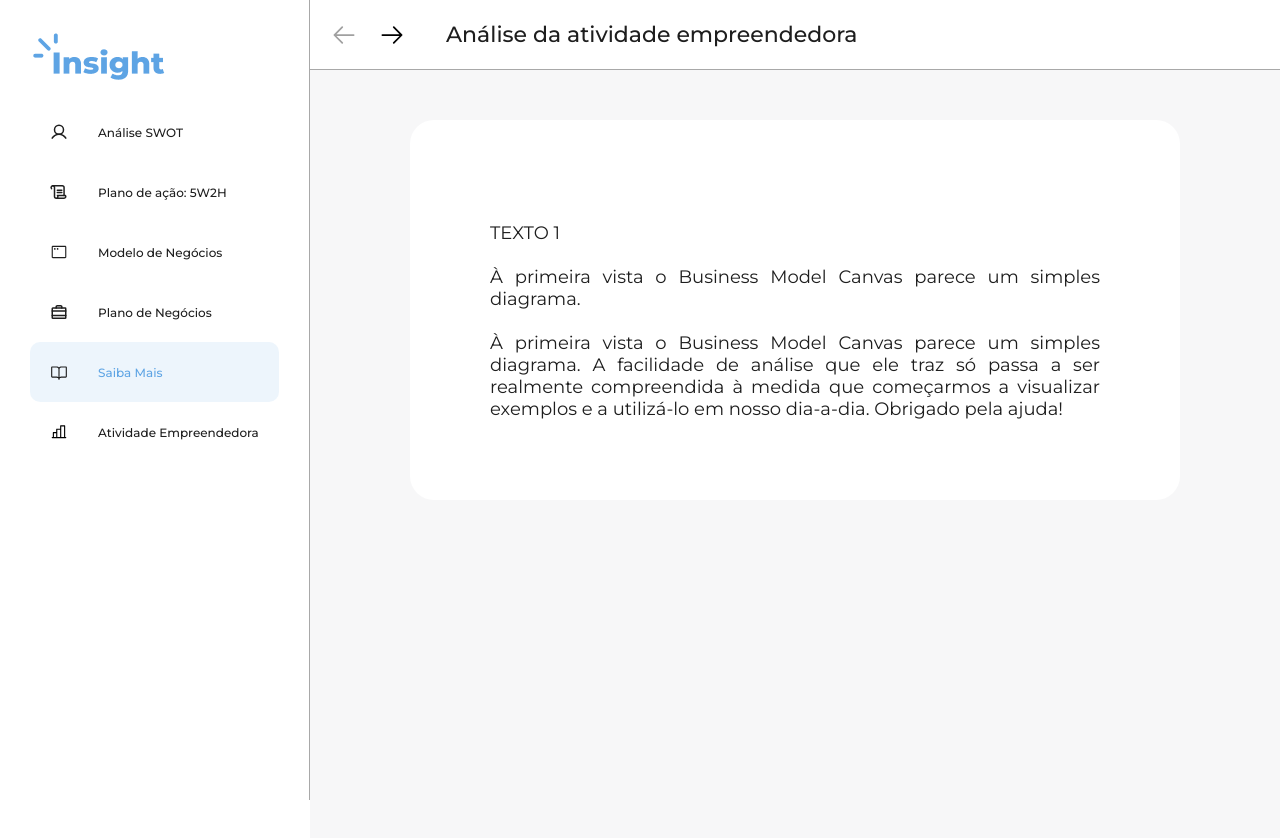
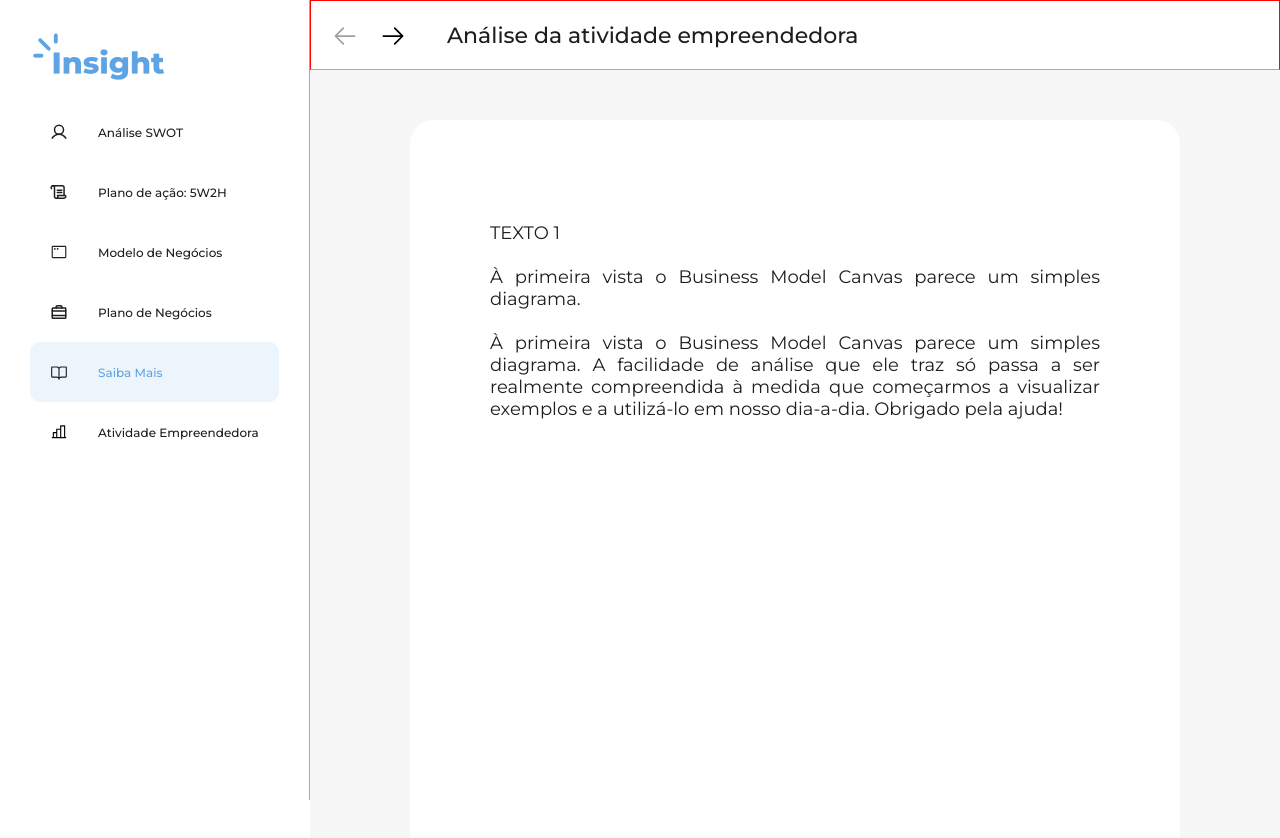
Before and after one commit to limarich/empreendify, a React (Vite) app: page /entrepreneurial-activity/1 in a window 1280 px wide. Shown: the top 838 px of the page. Built offline with nearby package versions, Linux system fonts and the light colour scheme.

Commit message:
Ajeitando scrollbar em TextEntreprenaurialActivity

```diff
--- a/src/pages/EntrepreneurialActivity/TextEntreprenaurialActivity/index.jsx
+++ b/src/pages/EntrepreneurialActivity/TextEntreprenaurialActivity/index.jsx
@@ -14,6 +14,7 @@
 
   return(
     <div className={styles.textEntreprenaurialActivity}>
+
       <div className={styles.headerEntreprenaur}>
         <button href="#" className={styles.goBack}
           onClick={() => {
@@ -59,6 +60,7 @@
           {texts[textID - 1].title}
         </h2>
       </div>
+
       <div className={styles.container}>
         <div className={styles.contentContainer}>
           <p className={styles.text}>
@@ -66,6 +68,7 @@
           </p>
         </div>
       </div>
+
     </div>
   )
 }
--- a/src/pages/EntrepreneurialActivity/TextEntreprenaurialActivity/styles.module.css
+++ b/src/pages/EntrepreneurialActivity/TextEntreprenaurialActivity/styles.module.css
@@ -1,6 +1,8 @@
 .textEntreprenaurialActivity {
   border: 0px solid red;
-  width: 100%;
+  display: flex;
+  flex-direction: column;
+  flex: 1;
 }
 
 .headerEntreprenaur {
@@ -9,7 +11,7 @@
 
   width: 100%;
   height: 70px;
-  border: 0px solid red;
+  border: 1px solid red;
 
   border-bottom: 1px solid #a8a8a8;
   background-color: #fff;
@@ -41,6 +43,7 @@
   border: 0px solid blue;
 
   padding: 50px 100px;
+
 }
 
 .contentContainer {
```
Also changed, not shown: src/pages/EntrepreneurialActivity/index.jsx (+18 -0 lines).
